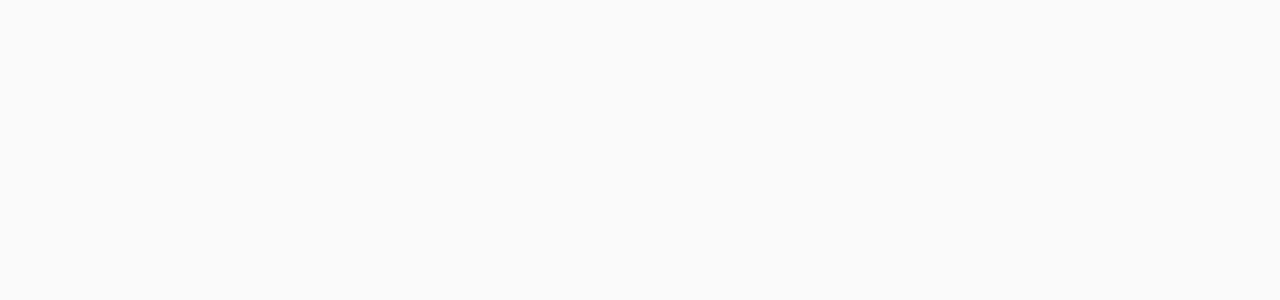
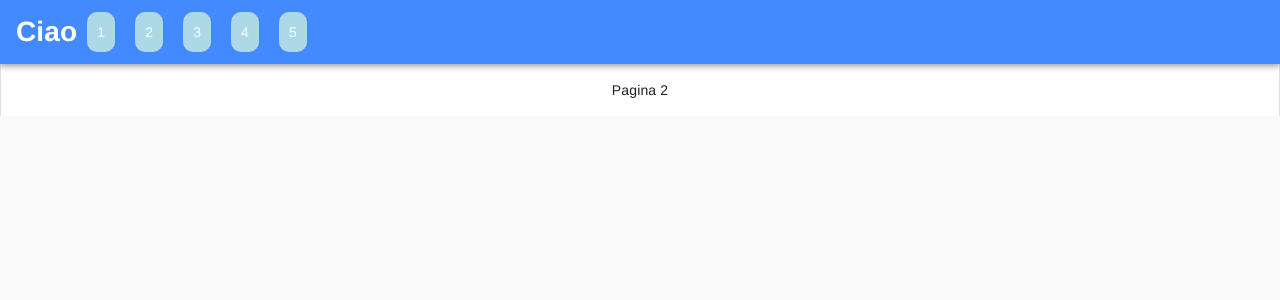
Before and after one commit to Peruf/Modello, a Vue app: page /#/2 in a window 1280 px wide. Before the commit this address led to /#/1. Shown: the top 300 px of the page. Built offline with nearby package versions, Linux system fonts and the light colour scheme.

Commit message:
modifiche

```diff
--- a/src/App.vue
+++ b/src/App.vue
@@ -1,12 +1,24 @@
 <template>
   <div id="app">
-
+    <md-app>
+      <navbar slot="md-app-toolbar"></navbar>
+      <home></home>
+      <md-app-content>
+        <router-view></router-view>
+      </md-app-content>
+    </md-app>
   </div>
 </template>
 
 <script>
+import home from '@/components/Homepage.vue'
+import navbar from '@/components/Navbar.vue'
   export default {
-    name: 'App'
+    name: 'App',
+    components:{
+      'home': home,
+      'navbar': navbar,
+    }
   }
 </script>
 
@@ -14,7 +26,7 @@
 <style>
 .link{
   padding: 10px;
-  background-color: rgb(115, 211, 243);
+  background-color: LightBlue;
   margin: 10px;
   border-radius:10px;
   color: white !important;
@@ -28,6 +40,5 @@
   -moz-osx-font-smoothing: grayscale;
   text-align: center;
   color: #2c3e50;
-  margin-top: 60px;
 }
 </style>
--- a/src/components/Homepage.vue
+++ b/src/components/Homepage.vue
@@ -1,22 +1,16 @@
 <template>
   <div class="home">
-    <navbar></navbar>
 
-    <md-app>
-      <md-app-content>
-        <router-view></router-view>
-      </md-app-content>
-    </md-app>
+
+
   </div>
 </template>
 
 <script>
-import Navbar from '@/components/Navbar.vue'
 
 export default {
   name: 'HomePage',
   components: {
-    'navbar': Navbar,
   }
 }
 </script>
--- a/src/components/Navbar.vue
+++ b/src/components/Navbar.vue
@@ -1,5 +1,5 @@
 <template>
-    <md-app-toolbar class="md-primary">
+     <md-app-toolbar class="md-primary">
         <h1>Ciao</h1>
         <router-link to="/1" class="link">1</router-link>
         <router-link to="/2" class="link">2</router-link>
@@ -7,7 +7,7 @@
         <router-link to="/4" class="link">4</router-link>
         <router-link to="/5" class="link">5</router-link>
 
-    </md-app-toolbar>
+      </md-app-toolbar>
 </template>
 
 <script>
```
